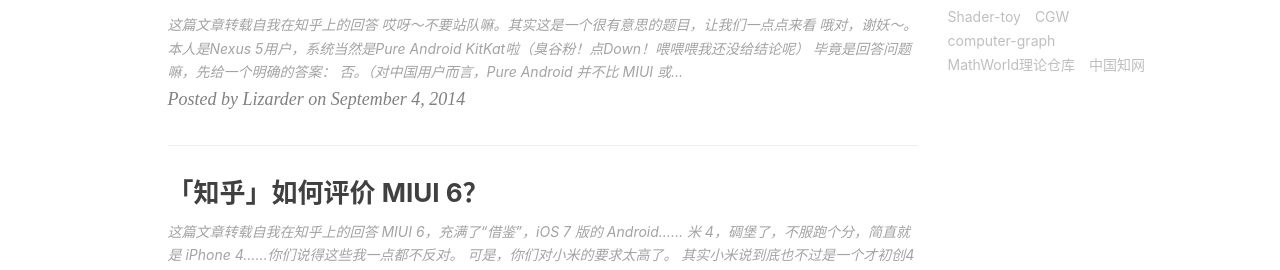
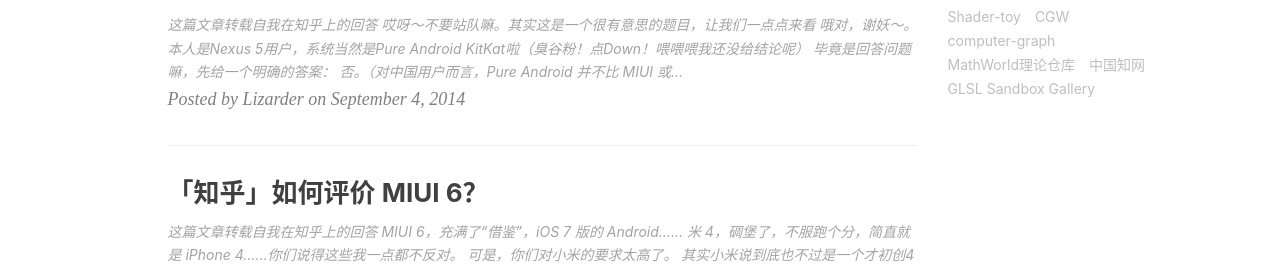
Before and after one commit to Lizarder/Lizarder.github.io, a Jekyll site: the page built from index.html, in a window 1280 px wide. Shown: the part 1065-1335 px from the top of the page. Built offline with Jekyll 4.4.1, drawn with Linux system fonts in a browser that asks for light colours; nearby versions of some CDN libraries; the list of posts is cut into pages by our own code; comment, search, counter and statistics services are not loaded.

Commit message:
add glsl sandbox gallery
add glsl sandbox gallery

```diff
--- a/_config.yml
+++ b/_config.yml
@@ -104,5 +104,8 @@
     },{
         title: "中国知网",
         href: "http://www.cnki.net/"
+    },{
+        title: "GLSL Sandbox Gallery",
+        href: "http://www.glslsandbox.com/"
     }
 ]
```
